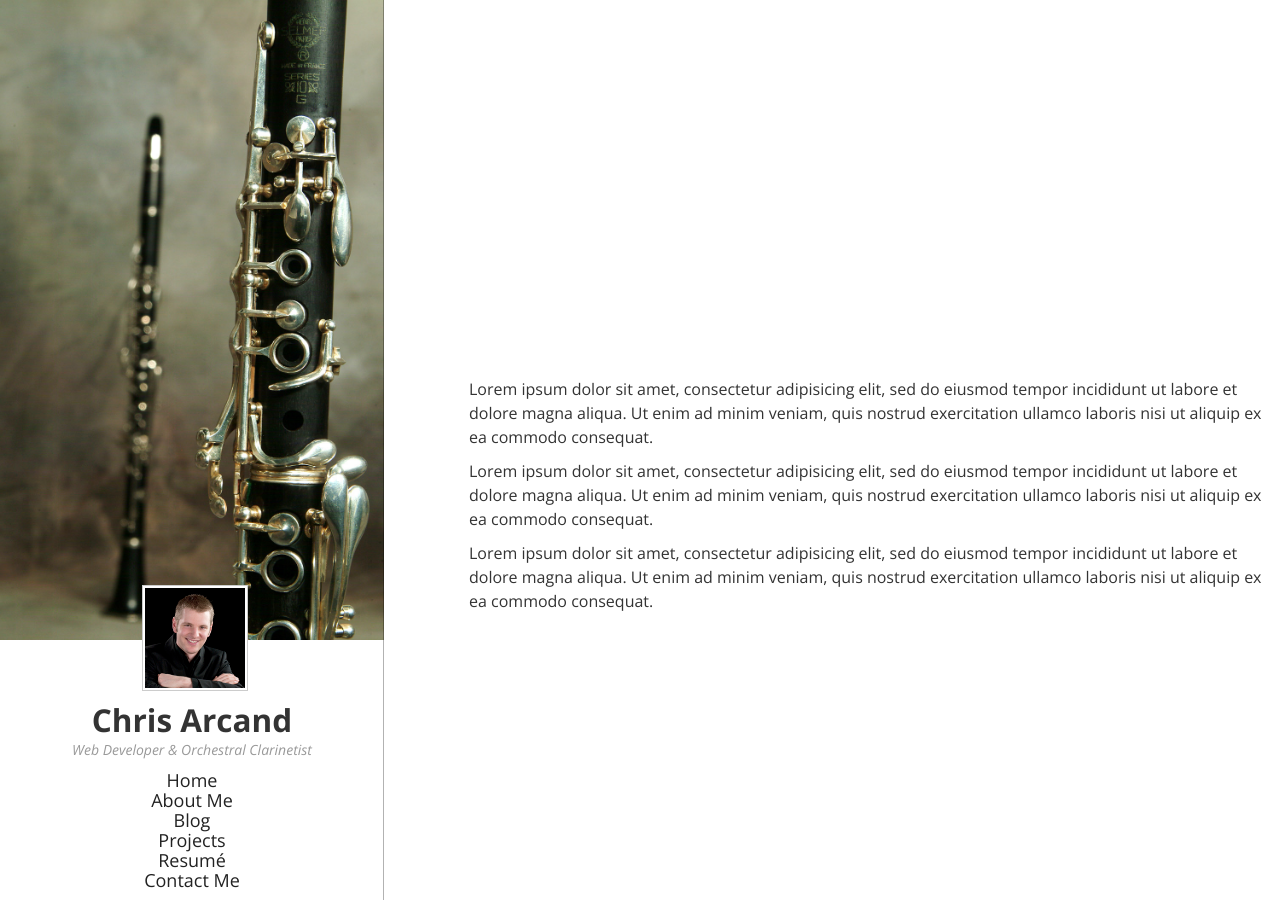
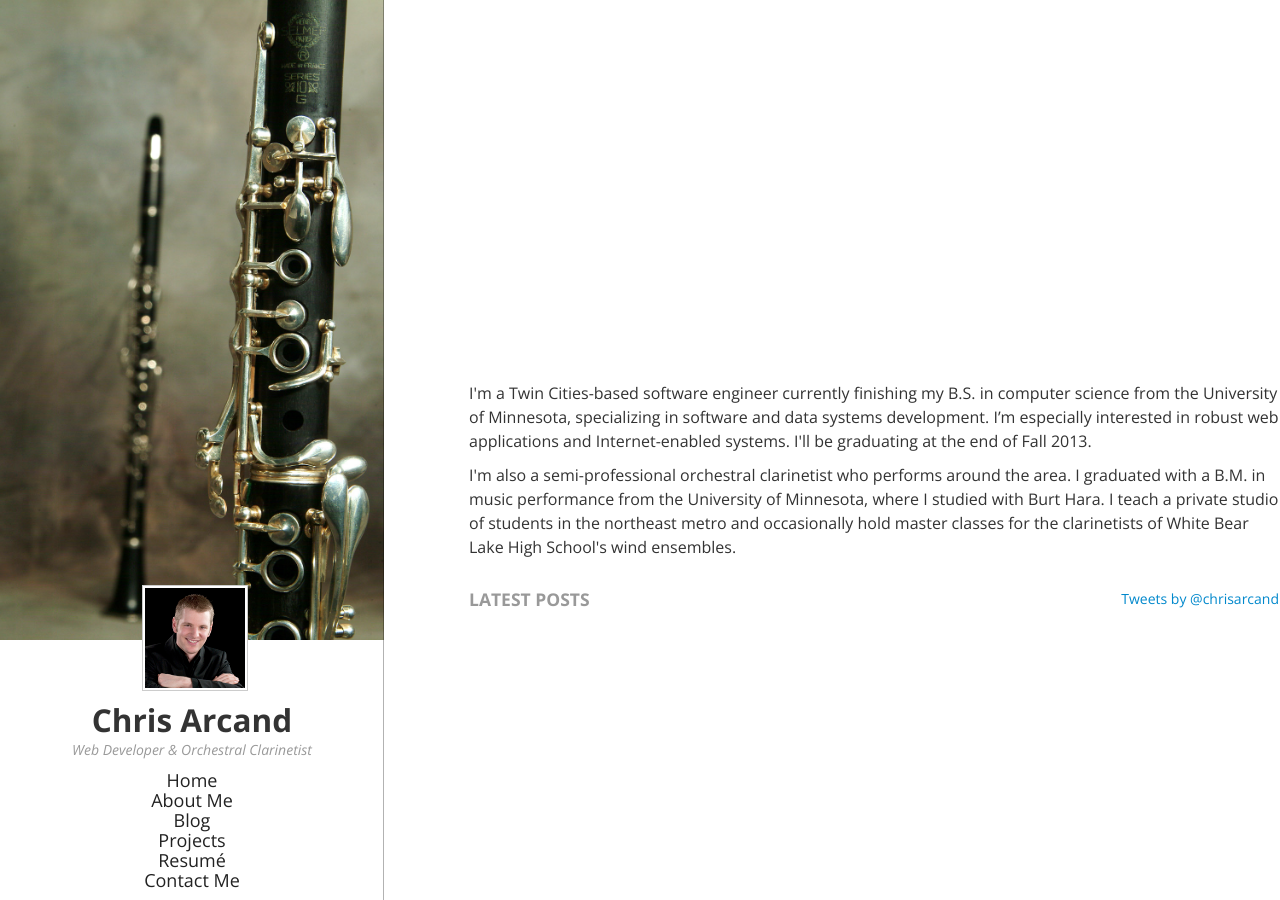
Before and after one commit to nubianMONK/chrisarcand.com-flask, a Flask app: page / in a window 1280 px wide. Run offline with Flask 2, Linux system fonts and the light colour scheme; data that the repository does not hold is empty; some libraries are stand-ins or nearby versions.

Commit message:
Contact form, frontend, fixed messed up admin console from eons ago...

```diff
--- a/app/forms.py
+++ b/app/forms.py
@@ -4,4 +4,5 @@ from wtforms import TextField, TextAreaField, RadioField
 class ContactForm(Form):
     name = TextField('Name', [validators.DataRequired()])
     email = TextField('Email Address', [validators.DataRequired(), validators.Email()])
+    phone = TextField('Phone number (optional)', [validators.optional()])
     body = TextAreaField('Message', [validators.DataRequired()])
--- a/app/index.py
+++ b/app/index.py
@@ -1,11 +1,16 @@
 from flask import Blueprint, request, redirect, render_template, url_for
 from app.forms import ContactForm
+from app.models import Post
+
+from smtplib import SMTP_SSL as SMTP
+from email.mime.text import MIMEText
 
 index = Blueprint('index', __name__, template_folder='templates')
 
 @index.route("/")
 def home():
-	return render_template('content/index.html')
+    posts = Post.objects.all()
+    return render_template('content/index.html', posts=posts)
 
 @index.route("/about")
 def about():
@@ -24,5 +29,18 @@ def resume():
 def contact():
     form = ContactForm()
     if form.validate_on_submit():
-        return redirect(url_for("index.home"))
+    	name = form.name.data
+    	email = form.email.data
+    	phone = form.phone.data
+    	msg = MIMEText(form.body.data)
+
+    	msg['Subject'] = 'New message from ChrisArcand.com'
+    	msg['From'] = email
+    	# I should totally be using an external config file here, I know. Too lazy, for now...
+    	msg['To'] = 'chris@chrisarcand.com'
+
+    	#SMTP SENDER CODE HERE, WILL BE SPECIFIC TO VPS
+    	# Make sure you check to make sure the message sent successfully, else warn the user it failed
+
+        return render_template("content/contact.html", submitted=True)
     return render_template("content/contact.html", form=form)
--- a/app/static/css/style.css
+++ b/app/static/css/style.css
@@ -150,6 +150,14 @@ body {
     z-index: 500;
 }
 
+.twitter-timeline {
+    float: right;
+}
+
+#recent-posts-container {
+    float: left;
+}
+
 
 /*=============================*/
 /* FONTS AND TYPOGRAPHY */
--- a/app/templates/_forms.html
+++ b/app/templates/_forms.html
@@ -4,11 +4,13 @@
 {% if field.type in ['CSRFTokenField', 'HiddenField'] %}
   {{ field() }}
 {% else %}
-  <div class="clearfix {% if field.errors %}error{% endif %}">
+  <div class="clearfix {% if field.errors %}control-group error{% endif %}">
     {{ field.label }}
     <div class="input">
       {% if field.name == "body" %}
         {{ field(rows=10, cols=20) }}
+      {% elif field.name =="email" %}
+        {{field(placeholder="someone@somewhere.com")}}
       {% else %}
         {{ field() }}
       {% endif %}
--- a/app/templates/content/index.html
+++ b/app/templates/content/index.html
@@ -6,21 +6,27 @@
 
 {% block content %}
 <p>
-Lorem ipsum dolor sit amet, consectetur adipisicing elit, sed do eiusmod
-tempor incididunt ut labore et dolore magna aliqua. Ut enim ad minim veniam,
-quis nostrud exercitation ullamco laboris nisi ut aliquip ex ea commodo
-consequat.
+I'm a Twin Cities-based software engineer currently finishing my B.S. in computer science from the University of Minnesota, specializing in software and data systems development. I’m especially interested in robust web applications and Internet-enabled systems. I'll be graduating at the end of Fall 2013.
 </p>
-<p>
-Lorem ipsum dolor sit amet, consectetur adipisicing elit, sed do eiusmod
-tempor incididunt ut labore et dolore magna aliqua. Ut enim ad minim veniam,
-quis nostrud exercitation ullamco laboris nisi ut aliquip ex ea commodo
-consequat.
+<p style="margin-bottom: 30px;">
+I'm also a semi-professional orchestral clarinetist who performs around the area. I graduated with a B.M. in music performance from the University of Minnesota, where I studied with Burt Hara. I teach a private studio of students in the northeast metro and occasionally hold master classes for the clarinetists of White Bear Lake High School's wind ensembles.
 </p>
-<p>
-Lorem ipsum dolor sit amet, consectetur adipisicing elit, sed do eiusmod
-tempor incididunt ut labore et dolore magna aliqua. Ut enim ad minim veniam,
-quis nostrud exercitation ullamco laboris nisi ut aliquip ex ea commodo
-consequat.
-</p>
+
+<div id="recent-posts-container">
+	<h4 style="margin-top:0px;" class="muted">LATEST POSTS</h4>
+	{% for post in posts %}
+		<h2><a href="{{ url_for('posts.detail', slug=post.slug) }}">{{ post.title }}</a></h2>
+		<p>{{ post.body|truncate(100) }}</p>
+		<p>
+		{{ post.created_at.strftime('%H:%M %Y-%m-%d') }} |
+		{% with total=post.comments|length %}
+		    {{ total }} comment {%- if total > 1 %}s{%- endif -%}
+		{% endwith %}
+		</p>
+	{% endfor %}
+</div>
+
+<a class="twitter-timeline"  href="https://twitter.com/chrisarcand"  data-widget-id="342466895825473536" width="300">Tweets by @chrisarcand</a>
+<script>!function(d,s,id){var js,fjs=d.getElementsByTagName(s)[0],p=/^http:/.test(d.location)?'http':'https';if(!d.getElementById(id)){js=d.createElement(s);js.id=id;js.src=p+"://platform.twitter.com/widgets.js";fjs.parentNode.insertBefore(js,fjs);}}(document,"script","twitter-wjs");</script>
+
 {% endblock %}
```
Also changed, not shown: app/templates/admin/base.html (+19 -2 lines), app/templates/content/contact.html (+14 -1 lines).
